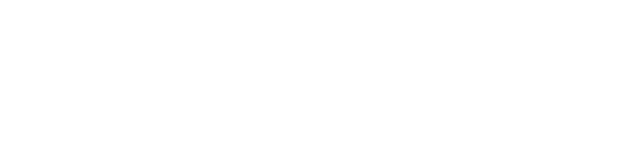
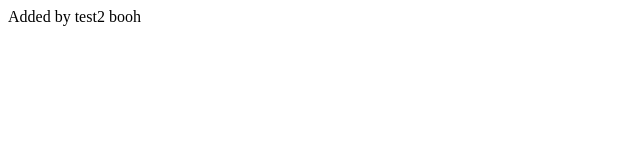
Before and after one commit to me-learning/small_bang, a plain HTML site: page index.html in a window 1280 px wide. Shown: the whole page, without its empty margins (0-640 px from the left). Drawn offline with Linux system fonts and the light colour scheme.

Commit message:
Index updated by test2 branch

```diff
--- a/index.html
+++ b/index.html
@@ -1,5 +1,6 @@
 <html>
    <body>
       <div></div>
+      <tag2>Added by test2 booh</tag2>
    </body>
 </html>
```
